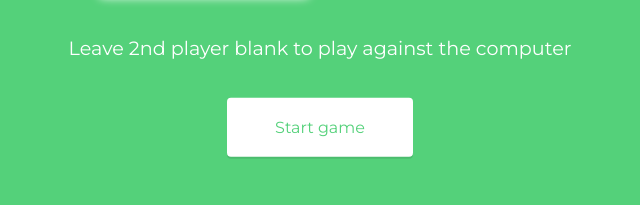
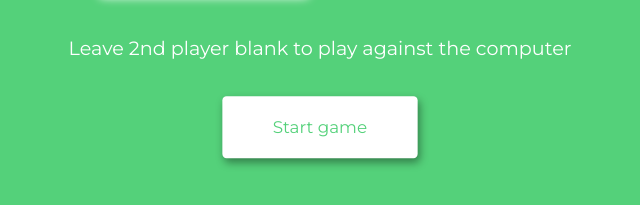
Before and after one commit to LeeVaughn/tic-tac-toe, a plain HTML site: page index.html in a window 1280 px wide. In both pictures the pointer is over the link "Start game". Shown: the part 467-672 px from the top of the page, without its empty margins (320-960 px from the left). Drawn offline with nearby package versions, Linux system fonts and the light colour scheme.

Commit message:
Update style.css
Added some new effects to the start game button.

```diff
--- a/css/style.css
+++ b/css/style.css
@@ -46,7 +46,13 @@ h1 {
 }
 
 .button:hover {
-    color: #000;
+    transform: perspective(1px) scale(1.05);
+    box-shadow: 2px 4px 8px 0 rgba(0, 0, 0, 0.4);
+}
+
+.button:active {
+    box-shadow: 4px 8px 15px 0 rgba(0, 0, 0, 0.6);
+    transform: translateY(4px);
 }
 
 .screen {
```
